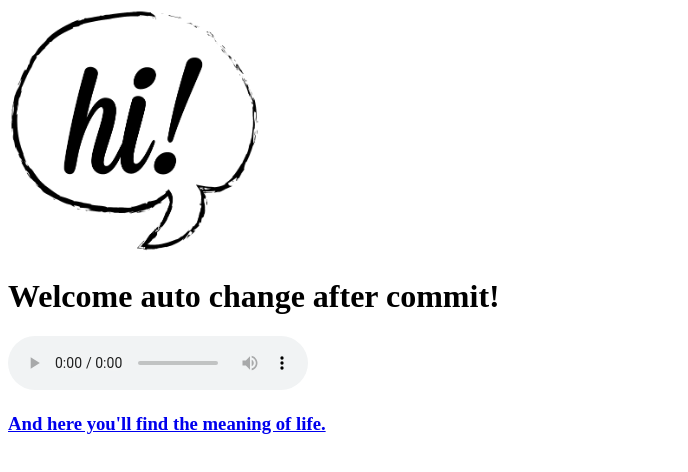
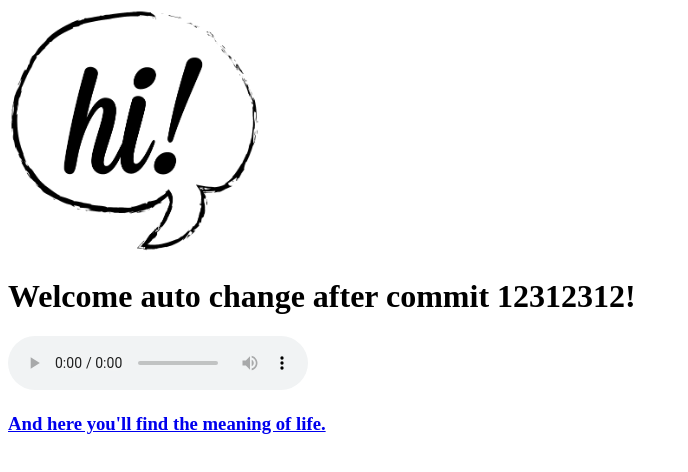
Before and after one commit to dvelho/web-server-docker, a plain HTML site: page www/index.html in a window 1280 px wide. Shown: the whole page, without its empty margins (0-688 px from the left). Drawn offline with Linux system fonts and the light colour scheme.

Commit message:
added new content

```diff
--- a/www/index.html
+++ b/www/index.html
@@ -6,7 +6,7 @@
 </head>
 <body>
 <img src="/img.png" width="20%" height="20%">
-<h1>Welcome auto change after commit!</h1>
+<h1>Welcome auto change after commit 12312312!</h1>
 <audio controls>
     <source src="/birds.mp3"/>
 </audio>
```
